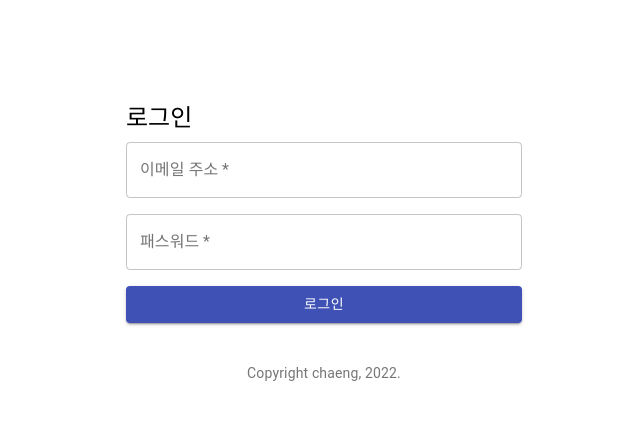
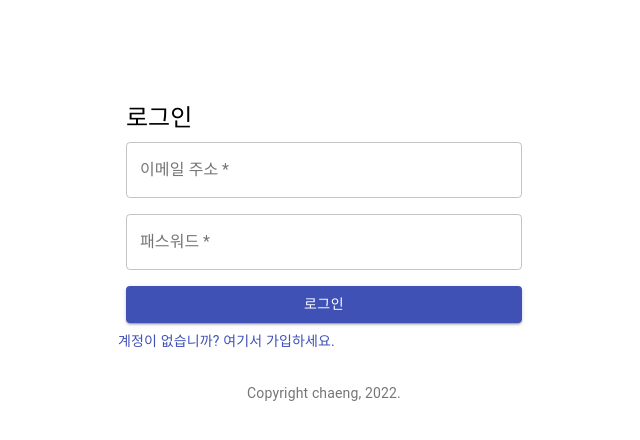
Before and after one commit to ycheese/todo-front, a React (Create React App) app: page /login in a window 1280 px wide. Shown: the top 440 px of the page, without its empty margins (316-956 px from the left). Built offline with nearby package versions, Linux system fonts and the light colour scheme.

Commit message:
Login 컴포넌트 수정

```diff
--- a/src/Login.js
+++ b/src/Login.js
@@ -1,10 +1,6 @@
 import React from "react";
 import {signin} from "./service/ApiService";
-import { Button } from "@material-ui/core";
-import { TextField } from "@material-ui/core";
-import { Grid } from "@material-ui/core";
-import { Typography } from "@material-ui/core";
-import { Container } from "@material-ui/core";
+import {Link, Button, TextField, Grid, Typography, Container, } from "@material-ui/core";
 
 class Login extends React.Component{
     constructor(props){
@@ -69,6 +65,9 @@ class Login extends React.Component{
                                 로그인
                             </Button>
                         </Grid>
+                        <Link href="/signup" variant="body2">
+                            <Grid item>계정이 없습니까? 여기서 가입하세요.</Grid>
+                        </Link>
                     </Grid>
                 </form>
             </Container>
```
